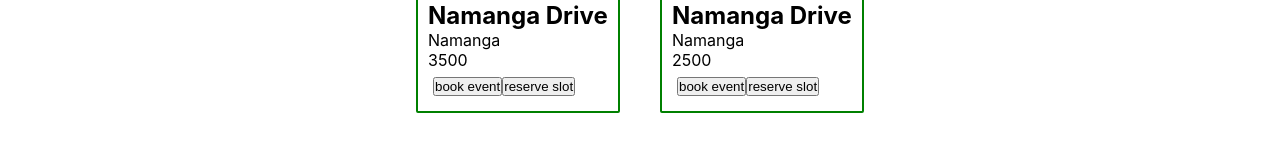
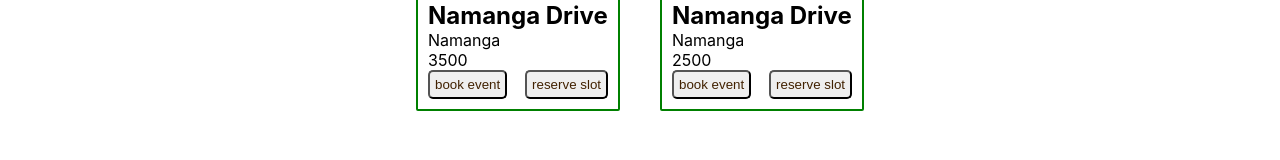
Before and after one commit to Kris-Ekiteles/ekai_empiror, a React (Create React App) app: page /event in a window 1280 px wide. Shown: the part 253-413 px from the top of the page. Built offline with nearby package versions, Linux system fonts and the light colour scheme.

Commit message:
style button props

```diff
--- a/src/components/Card.css
+++ b/src/components/Card.css
@@ -1,6 +1,11 @@
 .btn{
-    color: #412101;
+    display: flex;
+    justify-content: space-between;
+
+}
+.btn button{
+      color: #412101;
     border-radius: 5px;
     padding: 5px;
-
+cursor: pointer;
 }
```
